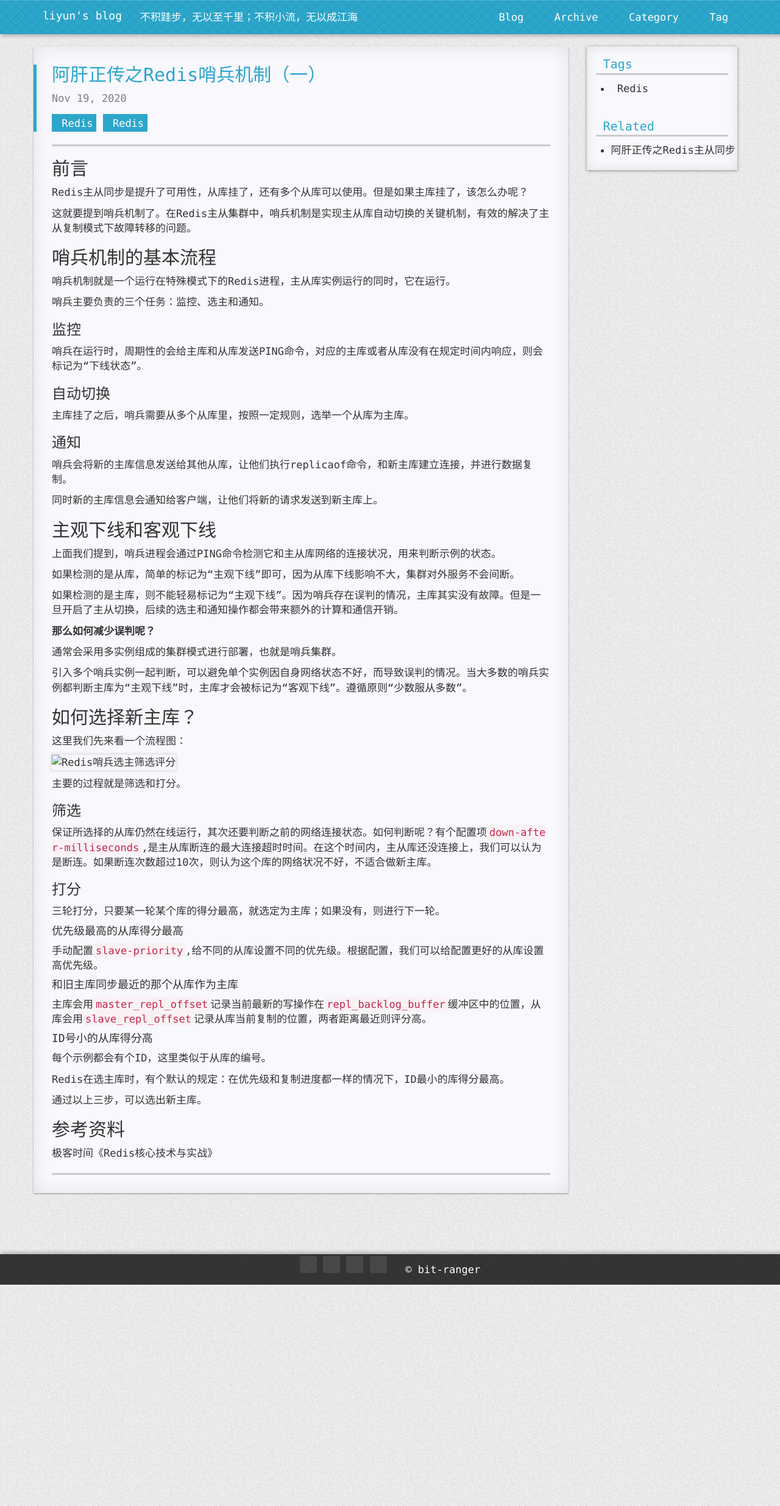
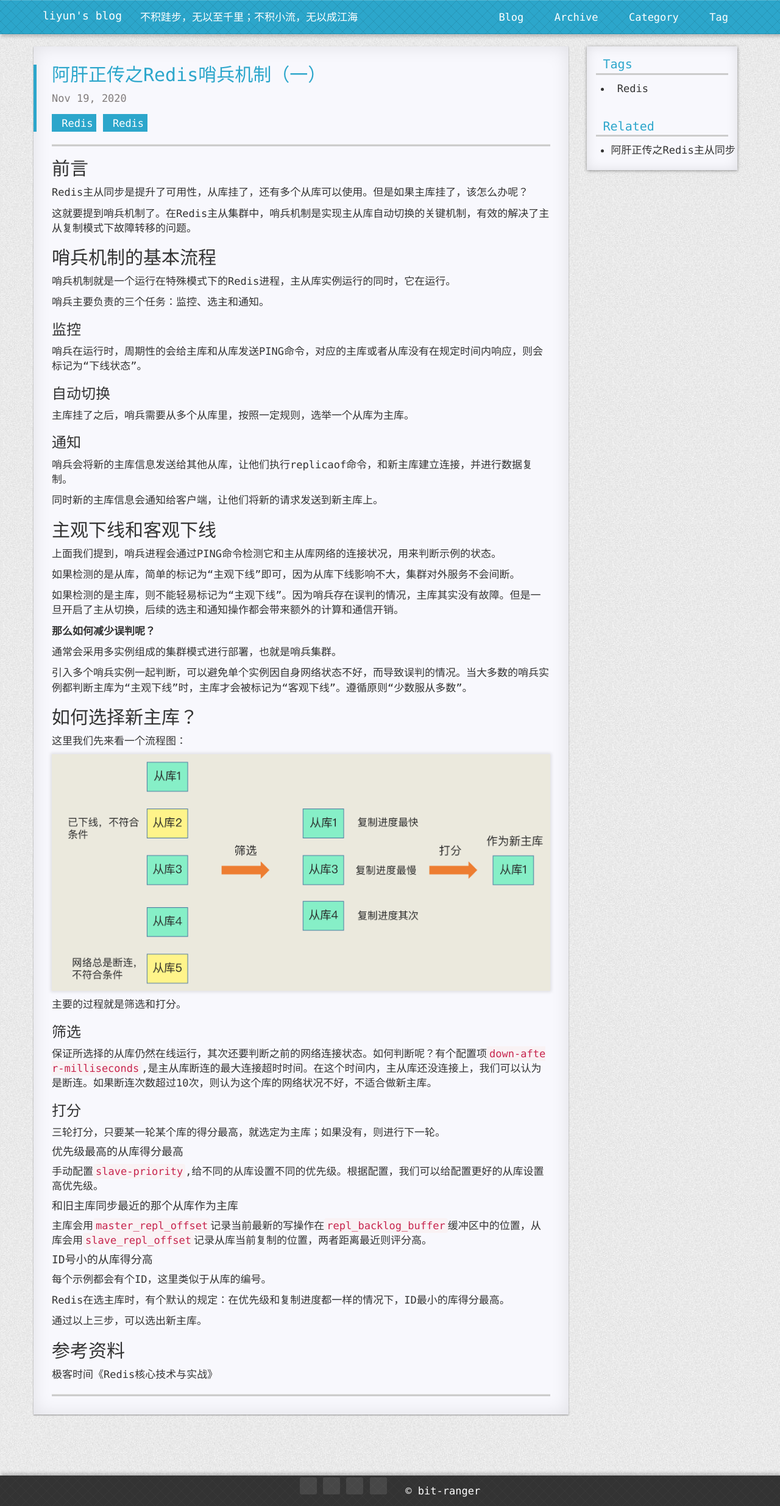
Before and after one commit to tsmliyun/tsmliyun.github.io, a Jekyll site: the page built from _posts/2020-11-19-阿肝正传之Redis哨兵机制(一).md, in a window 1280 px wide. Shown: the whole page at 61% size. Built offline with Jekyll 4.4.1, drawn with Linux system fonts in a browser that asks for light colours; nearby versions of some CDN libraries; library files that are not in the unit come from our copies; comment, search, counter and statistics services are not loaded; a style sheet for code colours, icons or effects is not loaded.

Commit message:
update for 哨兵

```diff
--- a/_posts/2020-11-19-阿肝正传之Redis哨兵机制(一).md
+++ b/_posts/2020-11-19-阿肝正传之Redis哨兵机制(一).md
@@ -49,7 +49,7 @@
 
 这里我们先来看一个流程图：
 
-![Redis哨兵选主筛选评分](/Users/yunli/liyun.github.io/static/img/Redis哨兵选主筛选评分.jpg)
+![Redis哨兵选主筛选评分](https://tsmliyun.github.io/static/img/Redis哨兵选主筛选评分.jpg)
 
 主要的过程就是筛选和打分。
 
```
